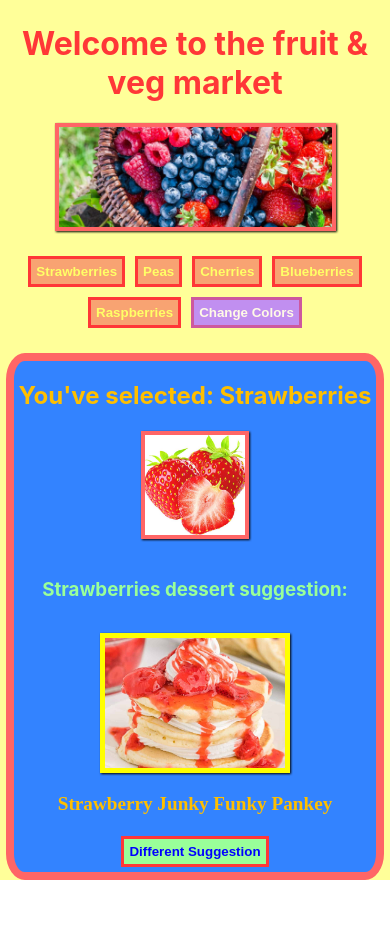
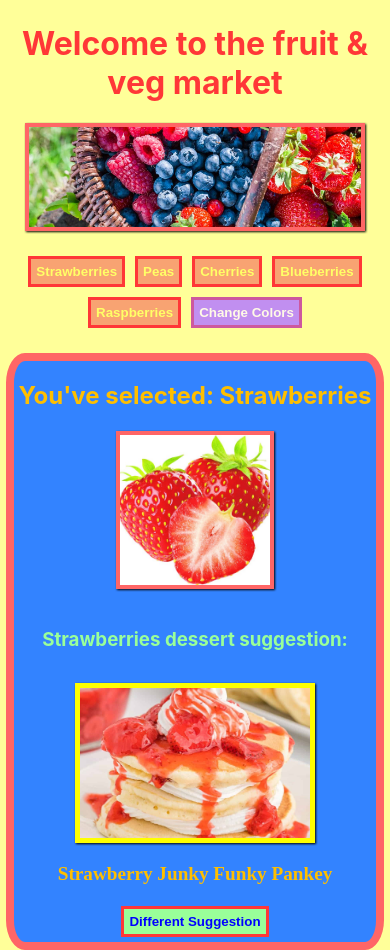
Before and after one commit to Bea-Pan/fruit-veg-market, a React (Create React App) app: page / in a window 390 px wide. Both pictures are taken after a click on the button "Strawberries". Before the commit the page ends 880 px from the top, so only its background shows below. Built offline with nearby package versions, Linux system fonts and the light colour scheme.

Commit message:
mobile view adjustments

```diff
--- a/src/App.css
+++ b/src/App.css
@@ -18,7 +18,6 @@ body {
 div {
   width: 100%;
   max-height: 2000px;
-
 
 }
 
@@ -174,15 +173,22 @@ figcaption {
   }
 
   #fruits-basket-img {
-    width: 70%;
+    width: 85%;
     height: 100px;
     object-fit: cover;
   }
 
   .fruit-img {
-    width: 100px;
-    height: 100px;
+    width: 150px;
+    height: 150px;
     margin-top: 0.3rem;
+  }
+
+  .dessert-img {
+    width: 230px;
+    height: 150px;
+    object-fit: cover;
+    border: solid yellow 5px;
   }
 
   .hover-button {
```
